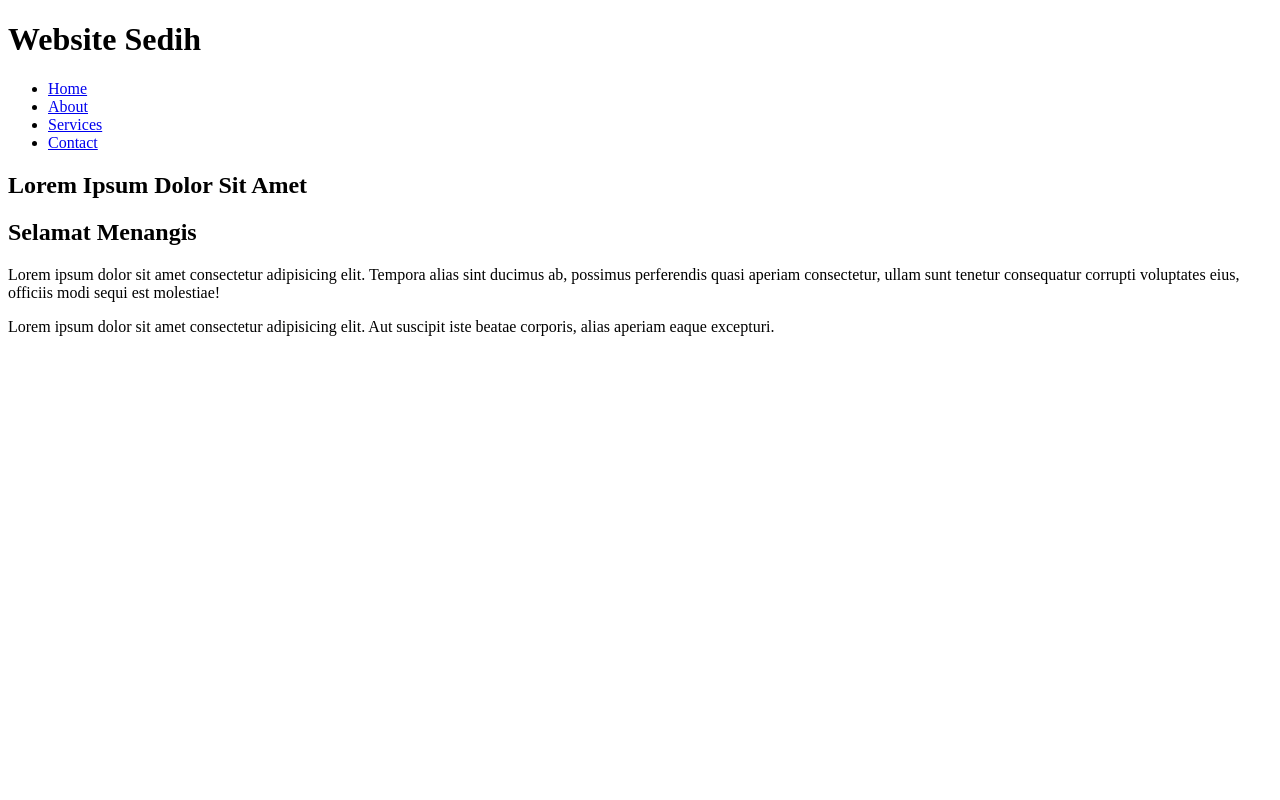
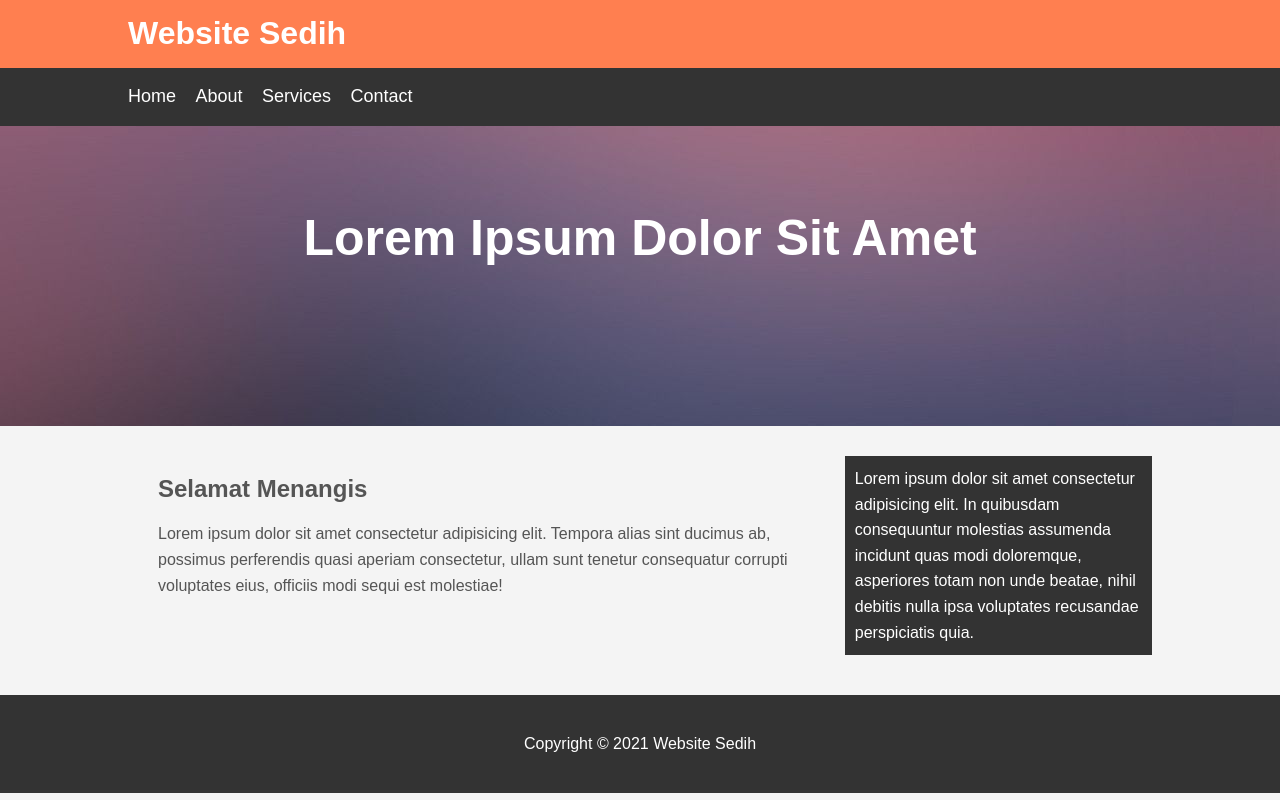
Before and after one commit to qisashasanudin/belajar-CSS, a plain HTML site: page website-sedih/index.html in a window 1280 px wide. Drawn offline with Linux system fonts and the light colour scheme.

Commit message:
finalization

```diff
--- a/website-sedih/css/style.css
+++ b/website-sedih/css/style.css
@@ -0,0 +1,90 @@
+body {
+  background-color: #f4f4f4;
+  color: #555;
+  font-family: Arial, Helvetica, sans-serif;
+  font-size: 16px;
+  line-height: 1.6em;
+  margin: 0;
+}
+
+.container {
+  width: 80%;
+  margin: auto;
+  overflow: hidden;
+}
+
+#main-header {
+  background-color: coral;
+  color: #fff;
+}
+
+#navbar {
+  background-color: #333;
+  color: #fff;
+}
+
+#navbar ul {
+  padding: 0;
+  list-style: none;
+}
+
+#navbar li {
+  display: inline;
+}
+
+#navbar a {
+  color: white;
+  text-decoration: none;
+  font-size: 18px;
+  padding-right: 15px;
+}
+
+#showcase {
+  background-image: url("../images/showcase.jpg");
+  background-position: center right;
+  min-height: 300px;
+  margin-bottom: 30px;
+  text-align: center;
+}
+
+#showcase h1 {
+  color: #fff;
+  font-size: 50px;
+  line-height: 1.6em;
+  padding-top: 30px;
+}
+
+#main {
+  float: left;
+  width: 70%;
+  padding: 0 30px;
+  box-sizing: border-box;
+}
+
+#sidebar {
+  float: right;
+  width: 30%;
+  background: #333;
+  color: #fff;
+  padding: 10px;
+  box-sizing: border-box;
+}
+
+#main-footer {
+  background: #333;
+  color: #fff;
+  text-align: center;
+  padding: 20px;
+  margin-top: 40px;
+}
+
+@media (max-width: 600px) {
+  #main {
+    width: 100%;
+    float: none;
+  }
+  #sidebar {
+    width: 100%;
+    float: none;
+  }
+}
--- a/website-sedih/index.html
+++ b/website-sedih/index.html
@@ -36,8 +36,12 @@
             <p>Lorem ipsum dolor sit amet consectetur adipisicing elit. Tempora alias sint ducimus ab, possimus perferendis quasi aperiam consectetur, ullam sunt tenetur consequatur corrupti voluptates eius, officiis modi sequi est molestiae!</p>
         </section>
         <aside id="sidebar">
-            Lorem ipsum dolor sit amet consectetur adipisicing elit. Aut suscipit iste beatae corporis, alias aperiam eaque excepturi.
+            Lorem ipsum dolor sit amet consectetur adipisicing elit. In quibusdam consequuntur molestias assumenda incidunt quas modi doloremque, asperiores totam non unde beatae, nihil debitis nulla ipsa voluptates recusandae perspiciatis quia.
         </aside>
     </div>
+
+    <footer id="main-footer">
+        <p>Copyright &copy; 2021 Website Sedih</p>
+    </footer>
 </body>
 </html>
```
Also changed, not shown: website-sedih/images/showcase.jpg (added).
